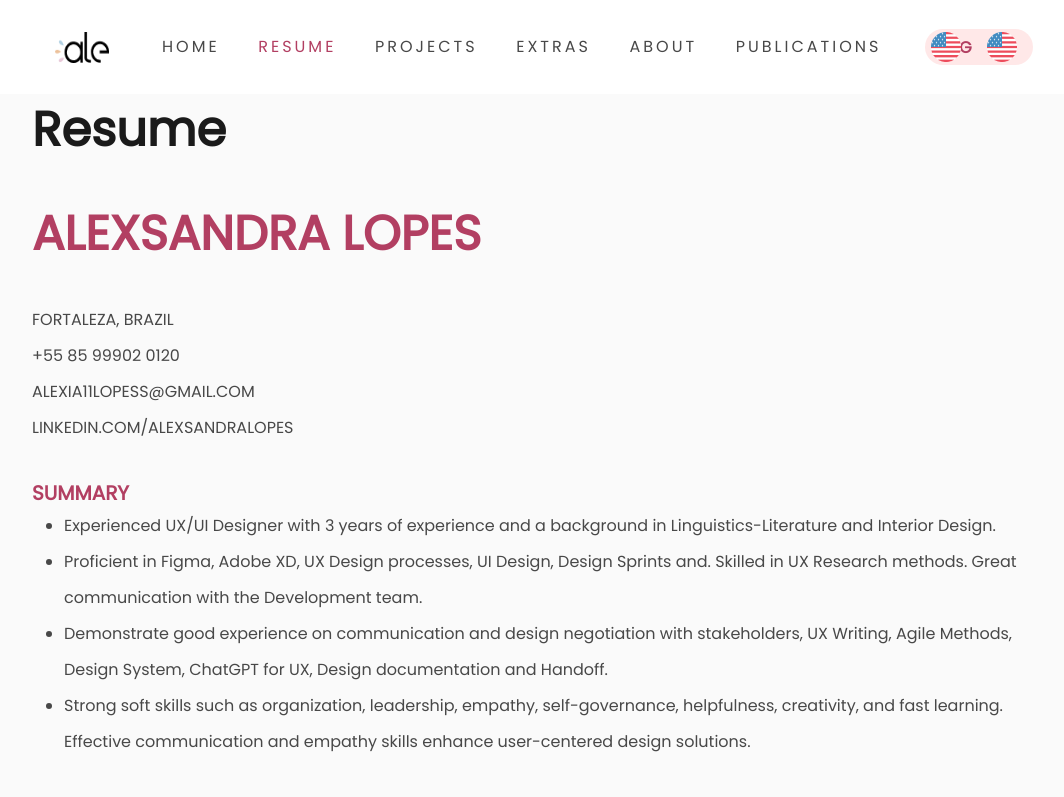
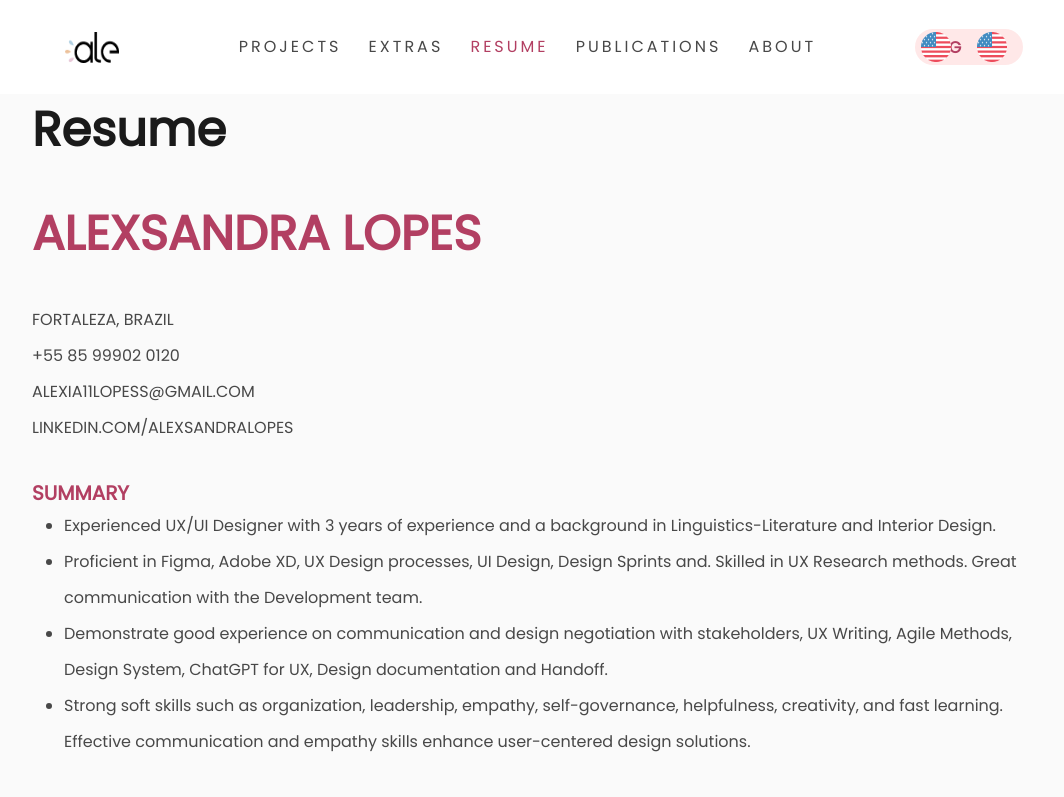
Before and after one commit to maikonigor/ale-portfolio, a Next.js app: page /resume/resume in a window 1280 px wide. Shown: the top 797 px of the page, without its empty margins (96-1160 px from the left). Built offline with nearby package versions, Linux system fonts and the light colour scheme.

Commit message:
set menu space

```diff
--- a/components/layout.js
+++ b/components/layout.js
@@ -15,12 +15,11 @@ export const siteTitle = 'Ale lopes portfolio';
 
 const navItems =
     [
-        { title: "Home", route: '/' },
+        { title: "projects", route: '/' },
+        { title: "extras", route: '/extras/extras' },
         { title: "Resume", route: '/resume/resume' },
-        { title: "projects", route: '#' },
-        { title: "extras", route: '/extras/extras' },
+        { title: "publications", route: '/publications/publications' },
         { title: "about", route: '/about/about' },
-        { title: "publications", route: '/publications/publications' },
     ]
 
 
--- a/components/layout.module.css
+++ b/components/layout.module.css
@@ -13,12 +13,12 @@
 }
 
 .nav {
-    width: 100%;
+    width: 80%;
     display: flex;
     flex-wrap: wrap;
     flex-direction: row;
     align-items: center;
-    justify-content: center;
+    justify-content: space-around;
     flex-wrap: wrap;
 }
 
```
